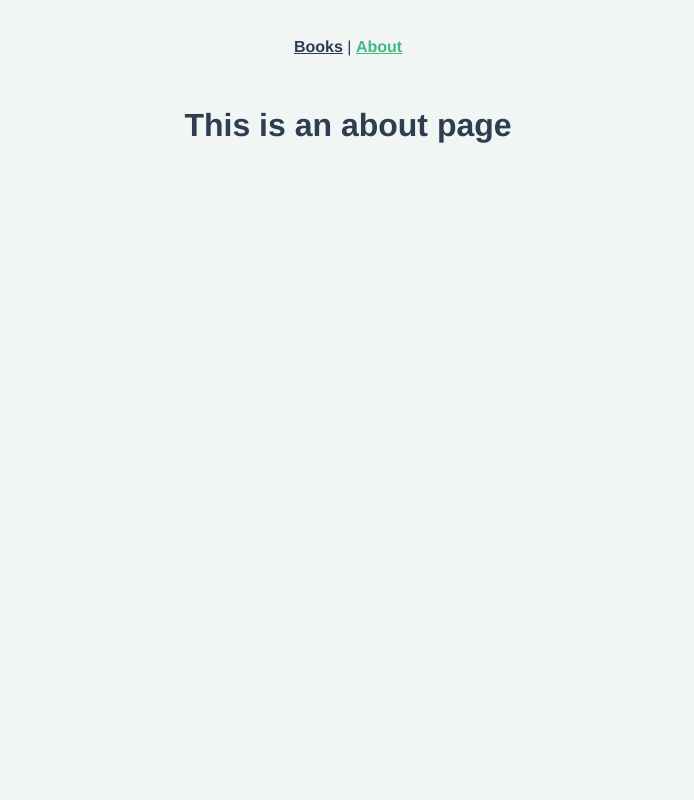
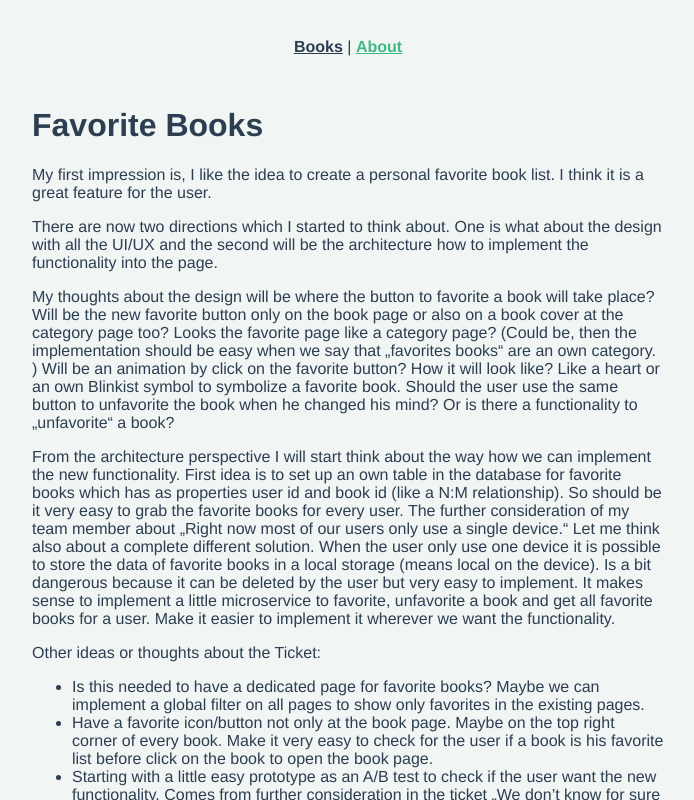
Before and after one commit to juniordev4life/bookshelf, a Vue app: page /about in a window 1280 px wide. Shown: the top 800 px of the page, without its empty margins (292-986 px from the left). Built offline with nearby package versions, Linux system fonts and the light colour scheme; no server answers.

Commit message:
feat: add about text

```diff
--- a/src/views/About.vue
+++ b/src/views/About.vue
@@ -1,5 +1,34 @@
-<template>
-  <div class="about">
-    <h1>This is an about page</h1>
-  </div>
+<template lang="pug">
+  .c-about
+    h1 Favorite Books
+    p My first impression is, I like the idea to create a personal favorite book list. I think it is a great feature for the user.
+    p There are now two directions which I started to think about. One is what about the design with all the UI/UX and the second will be the architecture how to implement the functionality into the page.
+    p My thoughts about the design will be where the button to favorite a book will take place? Will be the new favorite button only on the book page or also on a book cover at the category page too? Looks the favorite page like a category page? (Could be, then the implementation should be easy when we say that „favorites books“ are an own category. ) Will be an animation by click on the favorite button? How it will look like? Like a heart or an own Blinkist symbol to symbolize a favorite book. Should the user use the same button to unfavorite the book when he changed his mind? Or is there a functionality to „unfavorite“ a book?
+    p From the architecture perspective I will start think about the way how we can implement the new functionality. First idea is to set up an own table in the database for favorite books which has as properties user id and book id (like a N:M relationship). So should be it very easy to grab the favorite books for every user. The further consideration of my team member about „Right now most of our users only use a single device.“ Let me think also about a complete different solution. When the user only use one device it is possible to store the data of favorite books in a local storage (means local on the device). Is a bit dangerous because it can be deleted by the user but very easy to implement. It makes sense to implement a little microservice to favorite, unfavorite a book and get all favorite books for a user. Make it easier to implement it wherever we want the functionality.
+    p Other ideas or thoughts about the Ticket:
+    ul
+      li Is this needed to have a dedicated page for favorite books? Maybe we can implement a global filter on all pages to show only favorites in the existing pages.
+      li Have a favorite icon/button not only at the book page. Maybe on the top right corner of every book. Make it very easy to check for the user if a book is his favorite list before click on the book to open the book page.
+      li Starting with a little easy prototype as an A/B test to check if the user want the new functionality. Comes from further consideration in the ticket „We don’t know for sure if people really like this feature.“.
+      li We can use the functionality for favorites books also on other pages like our start page for the user. There we can ask the user to read one of his favorites books again or the first time.
+      li We can use the favorite books to create a recommendation engine between different users. When someone like book A, book B and book C and another user like book A and book B we can recommend him book C.
+    p
+      | At the beginning to check if the user are interested in this new feature product manager and designer can create surveys on the website/social media or newsletter to get feedback from our existing or maybe new users.
+      | The next steps in the lifecycle should be for me a kick off meeting for this topic arranged by the product manager. In this meeting we should talk about the first MVP and define the minimum valuable product with his features. Now we can decide as team how we want to go on. My advice would be that developer and designer sitting together and create a fast prototype together with simple codebase to have something real for internal user tests. After some rounds of optimization the developer should start to finalize and make the codebase stable. When this is ready we can roll out the new feature as A/B test to 10% of our users or ask for free volunteers from our user base. We can give little benefits to them for real feedback. After the first feedback we will decide how the next „feature round“ will go on. If we need new features for our favorite feature is ready to go live completely. In the end this will take now some Sprints to work and develop the new feature complete to 100%. During this sprints product manager, designer and developer will sit together in regular meetings and talk about results. From Sprint to sprint the team can decide if the percentage of users for the new feature will grow from 10% to 20% and so on.
+    p The responsibilities during the process should be that the product manager describe and document all things which was discussed and decided in team meetings, feedback from users and maybe surveys. The product manager should be hidden champion in the team to prepare everything that the creative people from the design and develop team can do „magic“ things. He or she should be never lost the picture with the main focus and calm down from time to time the creative people (designer, developer) when they start thinking in too many directions and in crazy ideas.
+    p The designer should be working hand in hand with the developer (frontend).  The workflow of design and frontend should be very close. At this it should also possible that developers should implement something without design and let check this later from a designer to approve the new design. That makes the workflow much faster, flexible and more creative when both sides working on the design.
+    p The developer are responsible that the code is stable. That means it should be modular and tested. Modulation for the flexibility for change requests or also new feature requests. And of course tested to be stable at changes and new implementations.
+    p In the end the whole process should be fun for the whole team. Everyone must be know the main goal and what is the focus about. User feedbacks, statistics and every result which changed the new feature should shared with the whole team, that everyone have the feeling to be a part of the new feature and the main goal.
+    p
+      | Because I have a huge hand-on mentality, I created something very fast which you can see and test &nbsp;
+      a(href="/") here
+      | .
 </template>
+
+<style lang="scss">
+.c-about {
+  width: 50%;
+  text-align: left;
+  margin: 0 auto;
+}
+</style>
```
